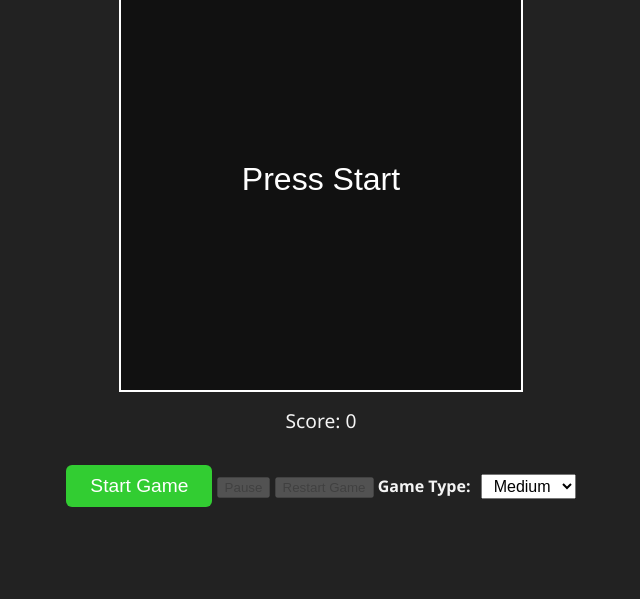
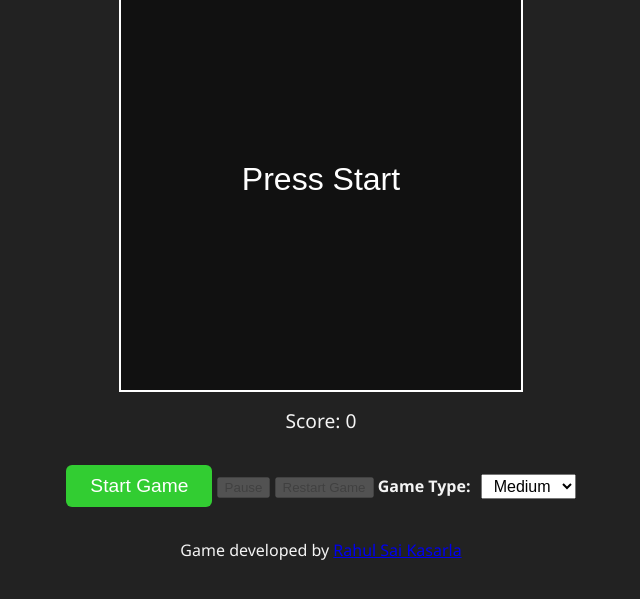
Before and after one commit to rahulsaikasarla/sample_web_game, a plain HTML site: page index.html in a window 1280 px wide. Shown: the part 85-684 px from the top of the page, without its empty margins (319-959 px from the left). Drawn offline with Linux system fonts and the light colour scheme.

Commit message:
Update index.html

```diff
--- a/index.html
+++ b/index.html
@@ -252,5 +252,11 @@
     ctx.textAlign = 'center';
     ctx.fillText('Press Start', canvas.width / 2, canvas.height / 2);
   </script>
+    <div style="margin-top: 32px; text-align: center; font-size: 1em;">
+    Game developed by
+    <a href="https://github.com/rahulsaikasarla/sample_web_game/tree/main" target="_blank" rel="noopener noreferrer">
+      Rahul Sai Kasarla
+    </a>
+  </div>
 </body>
 </html>
```
